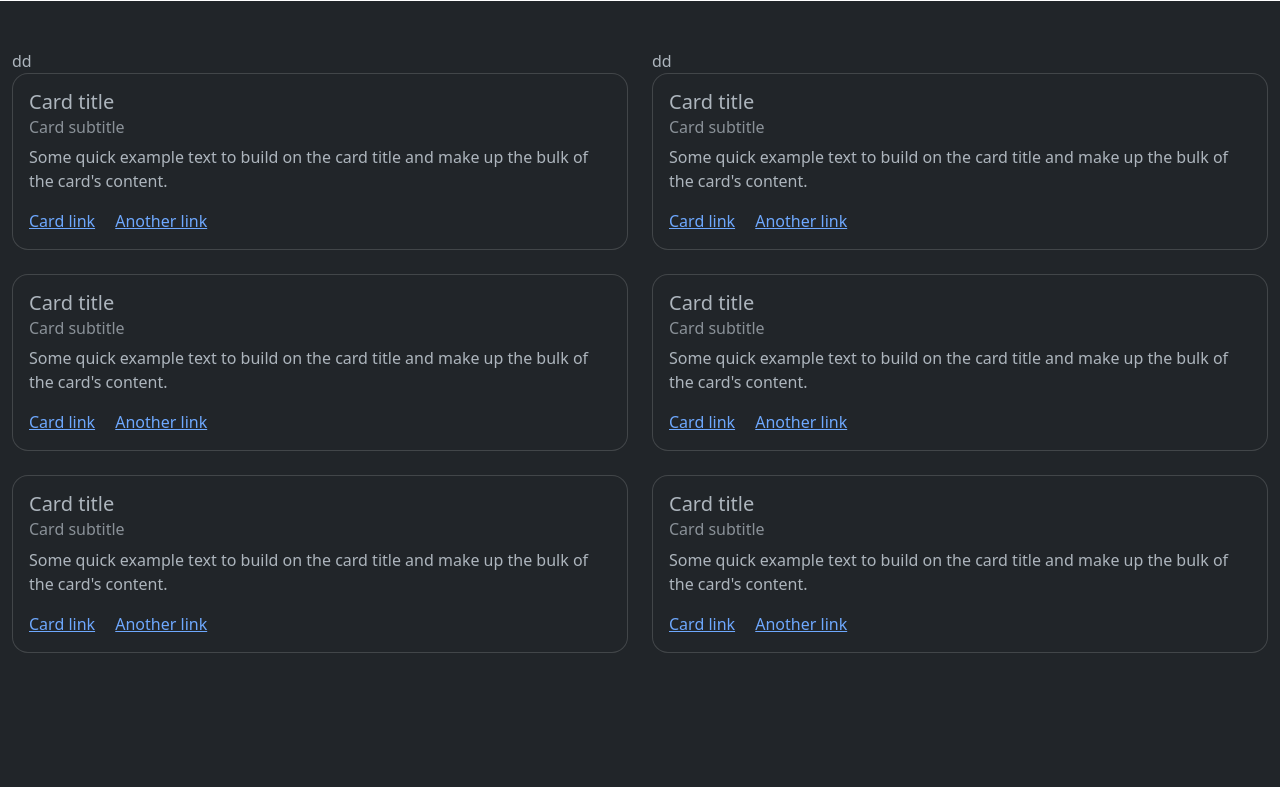
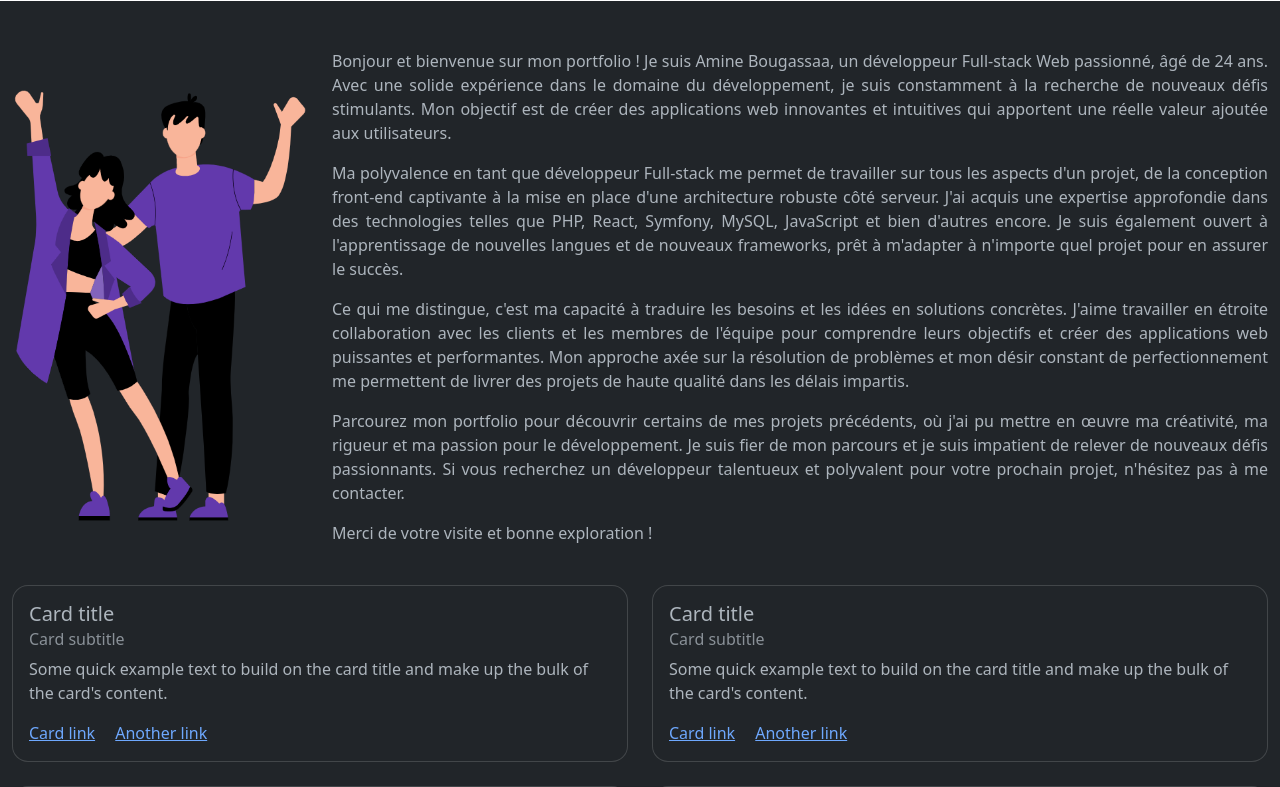
Before and after one commit to bougassaa/portfolio, a PHP site: page / in a window 1280 px wide. Shown: the part 799-1586 px from the top of the page. Before the commit the page ends 1452 px from the top, so only its background shows below. Run offline with PHP 8.4, Linux system fonts and the light colour scheme.

Commit message:
put introduction

```diff
--- a/css/style.css
+++ b/css/style.css
@@ -30,6 +30,10 @@
     animation-delay: 3s;
 }
 
+.text-justify {
+    text-align: justify;
+}
+
 @media (min-width: 1200px) {
     #title-welcome-container .typed-cursor {
         font-size: 2.5rem;
--- a/index.html
+++ b/index.html
@@ -18,9 +18,34 @@
     </div>
 
     <div class="container-xxl py-4">
-        <div class="row mt-4">
-            <div class="col">dd</div>
-            <div class="col">dd</div>
+        <div class="row align-items-center my-4">
+            <div class="col col-xl-3 col-4 d-none d-md-block">
+                <img id="hello-reveal" class="img-fluid" src="./assets/images/hello.png" alt="hello">
+            </div>
+            <div id="introduction-reveal" class="col text-justify">
+                <p>
+                    Bonjour et bienvenue sur mon portfolio ! Je suis Amine Bougassaa, un développeur Full-stack Web passionné, âgé de 24 ans.
+                    Avec une solide expérience dans le domaine du développement, je suis constamment à la recherche de nouveaux défis stimulants.
+                    Mon objectif est de créer des applications web innovantes et intuitives qui apportent une réelle valeur ajoutée aux utilisateurs.
+                </p>
+                <p>
+                    Ma polyvalence en tant que développeur Full-stack me permet de travailler sur tous les aspects d'un projet, de la conception front-end captivante à la mise en place d'une architecture robuste côté serveur.
+                    J'ai acquis une expertise approfondie dans des technologies telles que PHP, React, Symfony, MySQL, JavaScript et bien d'autres encore.
+                    Je suis également ouvert à l'apprentissage de nouvelles langues et de nouveaux frameworks, prêt à m'adapter à n'importe quel projet pour en assurer le succès.
+                </p>
+                <p>
+                    Ce qui me distingue, c'est ma capacité à traduire les besoins et les idées en solutions concrètes. J'aime travailler en étroite collaboration avec les clients et
+                    les membres de l'équipe pour comprendre leurs objectifs et créer des applications web puissantes et performantes.
+                    Mon approche axée sur la résolution de problèmes et mon désir constant de perfectionnement me permettent de livrer des projets de haute qualité dans les délais impartis.
+                </p>
+                <p>
+                    Parcourez mon portfolio pour découvrir certains de mes projets précédents, où j'ai pu mettre en œuvre ma créativité, ma rigueur et ma passion pour le développement.
+                    Je suis fier de mon parcours et je suis impatient de relever de nouveaux défis passionnants. Si vous recherchez un développeur talentueux et polyvalent pour votre prochain projet, n'hésitez pas à me contacter.
+                </p>
+                <p>
+                    Merci de votre visite et bonne exploration !
+                </p>
+            </div>
         </div>
 
         <div class="row gy-4">
--- a/js/script.js
+++ b/js/script.js
@@ -1,14 +1,30 @@
 document.addEventListener('DOMContentLoaded', function () {
-    registerBackgroundSky();
+    registerBackgroundSkyLottie();
     registerTitleWelcome();
+    registerReveal();
 
     ScrollReveal().reveal('.card', {
         distance: '200px',
-        duration: 1000,
+        duration: 1300,
         easing: 'ease',
-        viewFactor: 0.7
+        viewFactor: 1
     });
 });
+
+function registerReveal() {
+    ScrollReveal().reveal('#hello-reveal', {
+        distance: '250px',
+        duration: 1300,
+        easing: 'ease',
+        origin: 'left',
+        viewFactor: 1
+    });
+
+    ScrollReveal().reveal('#introduction-reveal', {
+        duration: 2000,
+        viewFactor: 0.6
+    });
+}
 
 function registerTitleWelcome() {
     new Typed('#title-welcome', {
@@ -23,13 +39,12 @@ function registerTitleWelcome() {
     });
 }
 
-function registerBackgroundSky() {
+function registerBackgroundSkyLottie() {
     const container = document.querySelector('#background-sky');
     const animation = bodymovin.loadAnimation({
         container: container,
         path: './assets/lotties/sky_bg.json',
         autoplay: true,
-        loop: true,
     });
 
     ['data_ready', 'DOMLoaded'].forEach(event => {
```
Also changed, not shown: assets/images/hello.png (added).
